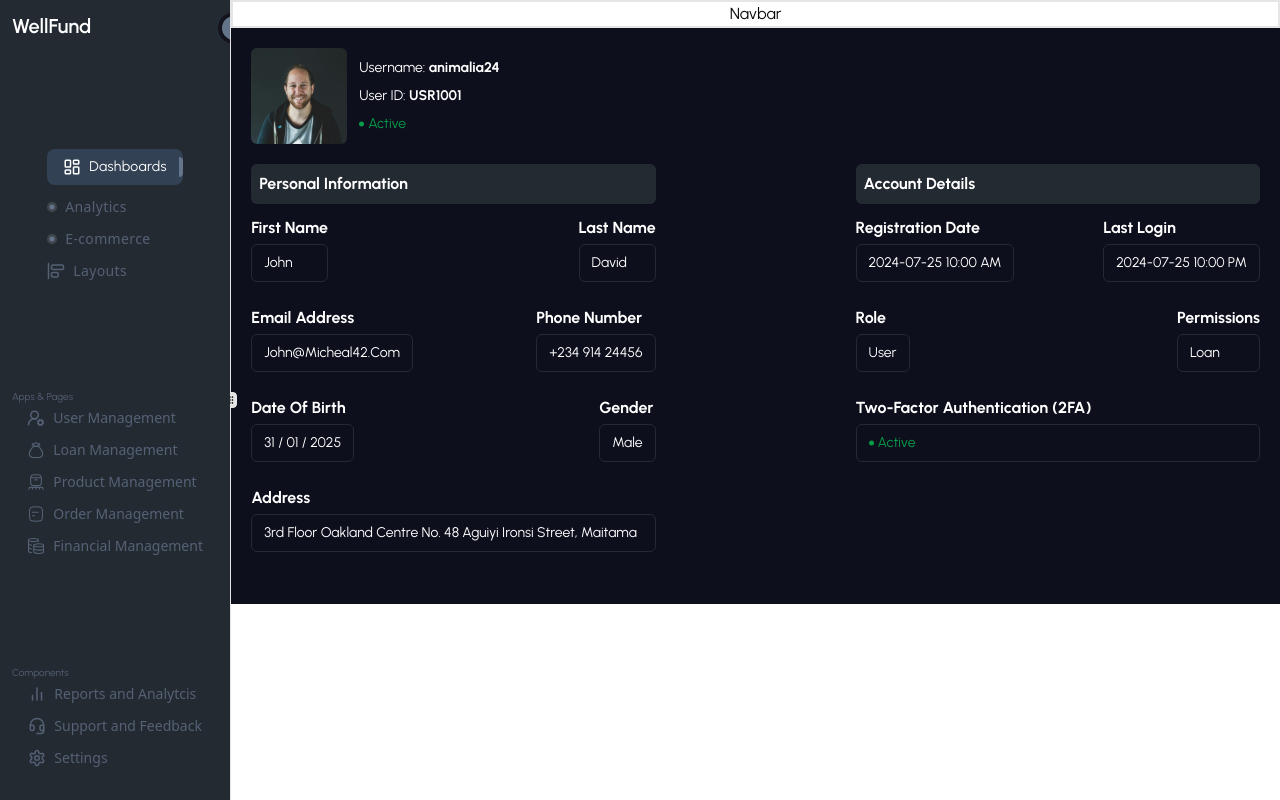
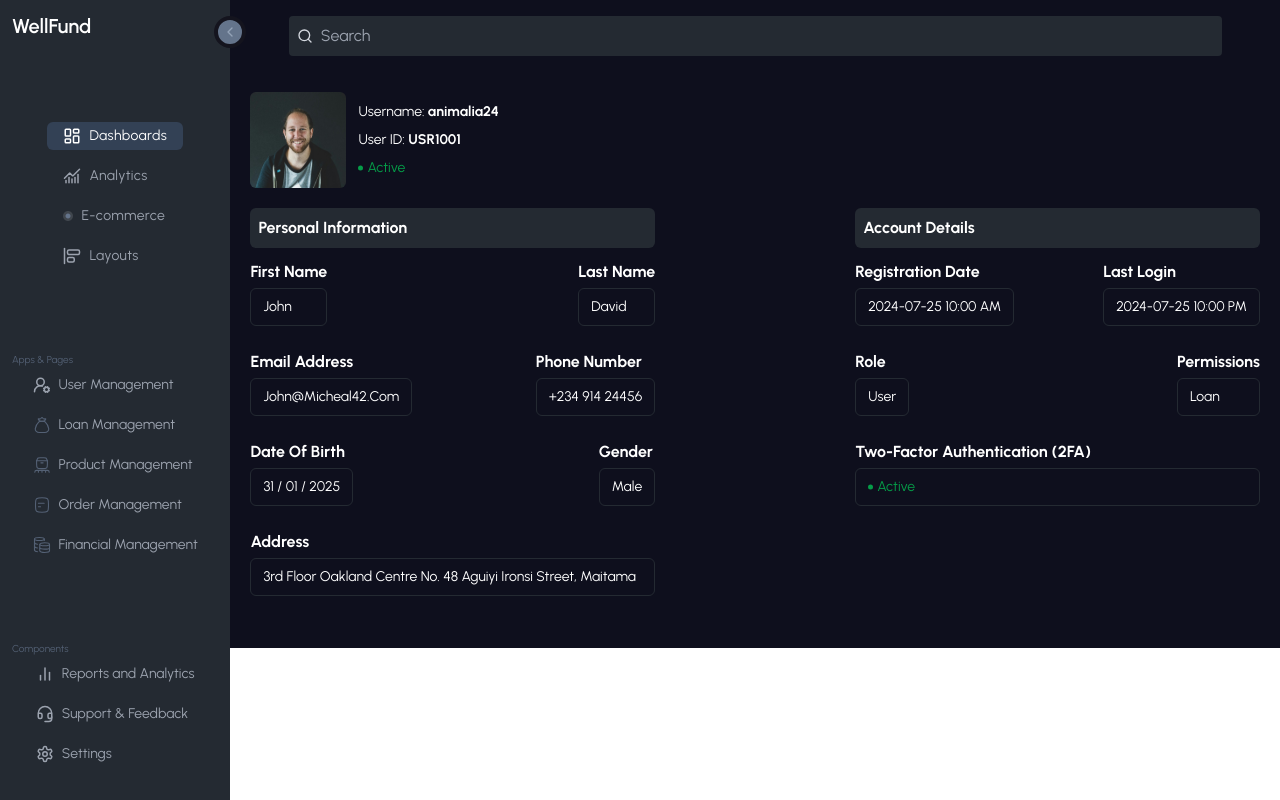
Before and after one commit to Build-Bridge/WellFund, a Next.js app: page / in a window 1280 px wide. Built offline with nearby package versions, Linux system fonts and the light colour scheme.

Commit message:
Updates on navigation component

```diff
--- a/src/app/(main)/_components/navbar.tsx
+++ b/src/app/(main)/_components/navbar.tsx
@@ -1,7 +1,14 @@
+import { Search } from "lucide-react";
+
 export const Navbar = () => {
-    return (
-        <div className="w-full text-center border-2">
-            Navbar
+  return (
+    <div className="w-full bg-[#0E0F1D] p-4 flex justify-center">
+      <div className="bg-[#242A32] w-11/12 relative text-center p-2 flex justify-betweeen rounded">
+        <div className="flex items-center gap-2 w-1/2">
+          <Search className="text-[#D4D8DF] w-4 h-4"/>
+          <input className="bg-transparent outline-none w-11/12 text-[#D4D8DF] placeholder:font-[#D4D8DF]" placeholder="Search" />
         </div>
-    )
+      </div>
+    </div>
+  );
 };
--- a/src/app/(main)/_components/navigation.tsx
+++ b/src/app/(main)/_components/navigation.tsx
@@ -1,112 +1,350 @@
 import { cn } from "@/lib/utils";
-import  Link  from "next/link";
+import Link from "next/link";
 import {
   AlignStartVertical,
   ChartNoAxesColumn,
-  ChevronLeft,
   Headset,
   LayoutDashboard,
   Settings,
   UserRoundCog,
+  ChartNoAxesCombined
 } from "lucide-react";
 import { usePathname } from "next/navigation";
+
 export const Navigation = () => {
-  const pathname  = usePathname();
+  const pathname = usePathname();
+  const navStyle = "flex gap-2 items-center font-sans relative";
 
-  const navStyle = "flex gap-2 items-center font-sans";
   return (
-    <aside className="group/sidebar relative overflow-y-auto flex h-full justify-between p-3 flex-col z-[99999] bg-[#242A32]">
-  <button className="absolute -right-1 transform translate-x-1/2 rounded-full w-8 h-8 bg-[#64748B] border-4 border-[#14141E] flex items-center justify-center">
-    <ChevronLeft className="w-[15px] h-[15px]" />
-  </button>
-<div className="w-full flex items-center justify-between text-white font-semibold text-xl">
-  <div>WellFund</div>
+    <aside className="group/sidebar relative w-auto overflow-y-auto flex h-full justify-between p-3 flex-col z-[99999] bg-[#242A32]">
+      <div className="w-full flex text-center text-white font-semibold text-xl">
+        WellFund
       </div>
       <div className="flex flex-col w-full text-[#546175] items-center text-sm tracking-wide">
         <div className="flex flex-col gap-y-3">
+
+          {/* Dashboards */}
           <Link
             href="/"
             passHref
             className={cn(
-        "flex w-full relative rounded-lg items-center gap-2 px-4 py-2", // adjust padding to match the image
+              "flex w-full relative rounded-md items-center gap-2 px-4 py-1",
               pathname === "/" && "bg-slate-700 text-white"
             )}
           >
             <LayoutDashboard
               className={cn(
-          "w-[18px] h-[18px] text-gray-400", // default color to match the image
-          pathname === "/" && "text-white" // active state for the icon
+                "w-[18px] h-[18px] text-gray-400",
+                pathname === "/" && "text-white"
               )}
             />
             <span
               className={cn(
-          "text-sm text-gray-400", // default text color
-          pathname === "/" && "text-white" // active state for the text
+                "text-sm text-gray-400",
+                pathname === "/" && "text-white"
               )}
               >
               Dashboards
             </span>
-        {pathname === "/" && (
-         <div className="absolute right-0 h-5 w-1 bg-[#64748B] rounded-r-lg" />
+          </Link>
+
+          {/* Analytics */}
+          <Link
+            href="/analytics"
+            passHref
+            className={cn(
+              "flex w-full relative rounded-lg items-center gap-2 px-4 py-1",
+              pathname === "/analytics" && "bg-slate-700 text-white"
             )}
+          >
+            <ChartNoAxesCombined
+              className={cn(
+                "w-[18px] h-[18px] text-gray-400",
+                pathname === "/analytics" && "text-white"
+              )}
+            />
+            <span
+              className={cn(
+                "text-sm text-gray-400",
+                pathname === "/analytics" && "text-white"
+              )}
+            >
+              Analytics
+            </span>
           </Link>
-          <div className={navStyle}>
+
+          {/* E-commerce */}
+          <Link
+            href="/e-commerce"
+            passHref
+            className={cn(
+              "flex w-full relative rounded-lg items-center gap-2 px-4 py-1",
+              pathname === "/e-commerce" && "bg-slate-700 text-white"
+            )}
+          >
+            {pathname === "/e-commerce" && (
+              <div className="absolute left-0 h-full w-1 bg-white rounded-r-lg" />
+            )}
             <img src="Circle.svg" className="w-[10px] h-[10px]" />
-            Analytics
-          </div>
-          <div className={navStyle}>
-            <img src="Circle.svg" className="w-[10px] h-[10px]" />
+            <span
+              className={cn(
+                "text-sm text-gray-400",
+                pathname === "/e-commerce" && "text-white"
+              )}
+            >
               E-commerce
-          </div>
-          <div className={navStyle}>
-            <AlignStartVertical className="w-[18px] h-[18px]" />
+            </span>
+          </Link>
+
+          {/* Layouts */}
+          <Link
+            href="/layouts"
+            passHref
+            className={cn(
+              "flex w-full relative rounded-lg items-center gap-2 px-4 py-1",
+              pathname === "/layouts" && "bg-slate-700 text-white"
+            )}
+          >
+            {pathname === "/layouts" && (
+              <div className="absolute left-0 h-full w-1 bg-white rounded-r-lg" />
+            )}
+            <AlignStartVertical
+              className={cn(
+                "w-[18px] h-[18px] text-gray-400",
+                pathname === "/layouts" && "text-white"
+              )}
+            />
+            <span
+              className={cn(
+                "text-sm text-gray-400",
+                pathname === "/layouts" && "text-white"
+              )}
+            >
               Layouts
+            </span>
+          </Link>
+
         </div>
       </div>
-      </div>
+
       <div className="flex flex-col w-full gap-y-1 text-[#546175]">
         <span className="text-[10px]">Apps & Pages</span>
         <div className="flex flex-col w-full items-center text-sm">
           <div className="flex flex-col gap-y-3">
-            <div className={navStyle}>
-              <UserRoundCog className="w-[18px] h-[18px]" />
+
+            {/* User Management */}
+            <Link
+              href="/user-management"
+              passHref
+              className={cn(
+                "flex w-full relative rounded-lg items-center gap-2 px-4 py-1",
+                pathname === "/user-management" && "bg-slate-700 text-white"
+              )}
+            >
+              {pathname === "/user-management" && (
+                <div className="absolute left-0 h-full w-1 bg-white rounded-r-lg" />
+              )}
+              <UserRoundCog
+                className={cn(
+                  "w-[18px] h-[18px] text-gray-400",
+                  pathname === "/user-management" && "text-white"
+                )}
+              />
+              <span
+                className={cn(
+                  "text-sm text-gray-400",
+                  pathname === "/user-management" && "text-white"
+                )}
+              >
                 User Management
-            </div>
-            <div className={navStyle}>
+              </span>
+            </Link>
+
+            {/* Loan Management */}
+            <Link
+              href="/loan-management"
+              passHref
+              className={cn(
+                "flex w-full relative rounded-lg items-center gap-2 px-4 py-1",
+                pathname === "/loan-management" && "bg-slate-700 text-white"
+              )}
+            >
+              {pathname === "/loan-management" && (
+                <div className="absolute left-0 h-full w-1 bg-white rounded-r-lg" />
+              )}
               <img src="money-bag-01.svg" className="w-[18px] h-[18px]" />
+              <span
+                className={cn(
+                  "text-sm text-gray-400",
+                  pathname === "/loan-management" && "text-white"
+                )}
+              >
                 Loan Management
-            </div>
-            <div className={navStyle}>
+              </span>
+            </Link>
+
+            {/* Product Management */}
+            <Link
+              href="/product-management"
+              passHref
+              className={cn(
+                "flex w-full relative rounded-lg items-center gap-2 px-4 py-1",
+                pathname === "/product-management" && "bg-slate-700 text-white"
+              )}
+            >
+              {pathname === "/product-management" && (
+                <div className="absolute left-0 h-full w-1 bg-white rounded-r-lg" />
+              )}
               <img src="product-loading.svg" className="w-[18px] h-[18px]" />
+              <span
+                className={cn(
+                  "text-sm text-gray-400",
+                  pathname === "/product-management" && "text-white"
+                )}
+              >
                 Product Management
-            </div>
-            <div className={navStyle}>
+              </span>
+            </Link>
+
+            {/* Order Management */}
+            <Link
+              href="/order-management"
+              passHref
+              className={cn(
+                "flex w-full relative rounded-lg items-center gap-2 px-4 py-1",
+                pathname === "/order-management" && "bg-slate-700 text-white"
+              )}
+            >
+              {pathname === "/order-management" && (
+                <div className="absolute left-0 h-full w-1 bg-white rounded-r-lg" />
+              )}
               <img src="border-full.svg" className="w-[18px] h-[18px]" />
+              <span
+                className={cn(
+                  "text-sm text-gray-400",
+                  pathname === "/order-management" && "text-white"
+                )}
+              >
                 Order Management
-            </div>
-            <div className={navStyle}>
+              </span>
+            </Link>
+
+            {/* Financial Management */}
+            <Link
+              href="/financial-management"
+              passHref
+              className={cn(
+                "flex w-full relative rounded-lg items-center gap-2 px-4 py-1",
+                pathname === "/financial-management" && "bg-slate-700 text-white"
+              )}
+            >
+              {pathname === "/financial-management" && (
+                <div className="absolute left-0 h-full w-1 bg-white rounded-r-lg" />
+              )}
               <img src="coins-01.svg" className="w-[18px] h-[18px]" />
+              <span
+                className={cn(
+                  "text-sm text-gray-400",
+                  pathname === "/financial-management" && "text-white"
+                )}
+              >
                 Financial Management
+              </span>
+            </Link>
+
           </div>
         </div>
       </div>
-      </div>
+
       <div className="flex flex-col w-full gap-y-1 text-[#546175]">
         <span className="text-[10px]">Components</span>
         <div className="flex flex-col w-full items-center text-sm pb-5">
           <div className="flex flex-col gap-y-3">
-            <div className={navStyle}>
-              <ChartNoAxesColumn className="w-[18px] h-[18px]" />
-              Reports and Analytcis
-            </div>
-            <div className={navStyle}>
-              <Headset className="w-[18px] h-[18px]" />
-              Support and Feedback
-            </div>
-            <div className={navStyle}>
-              <Settings className="w-[18px] h-[18px]" />
+
+            {/* Reports and Analytics */}
+            <Link
+              href="/reports-analytics"
+              passHref
+              className={cn(
+                "flex w-full relative rounded-lg items-center gap-2 px-4 py-1",
+                pathname === "/reports-analytics" && "bg-slate-700 text-white"
+              )}
+            >
+              {pathname === "/reports-analytics" && (
+                <div className="absolute left-0 h-full w-1 bg-white rounded-r-lg" />
+              )}
+              <ChartNoAxesColumn
+                className={cn(
+                  "w-[18px] h-[18px] text-gray-400",
+                  pathname === "/reports-analytics" && "text-white"
+                )}
+              />
+              <span
+                className={cn(
+                  "text-sm text-gray-400",
+                  pathname === "/reports-analytics" && "text-white"
+                )}
+              >
+                Reports and Analytics
+              </span>
+            </Link>
+
+            {/* Support and Feedback */}
+            <Link
+              href="/support-feedback"
+              passHref
+              className={cn(
+                "flex w-full relative rounded-lg items-center gap-2 px-4 py-1",
+                pathname === "/support-feedback" && "bg-slate-700 text-white"
+              )}
+            >
+              {pathname === "/support-feedback" && (
+                <div className="absolute left-0 h-full w-1 bg-white rounded-r-lg" />
+              )}
+              <Headset
+                className={cn(
+                  "w-[18px] h-[18px] text-gray-400",
+                  pathname === "/support-feedback" && "text-white"
+                )}
+              />
+              <span
+                className={cn(
+                  "text-sm text-gray-400",
+                  pathname === "/support-feedback" && "text-white"
+                )}
+              >
+                Support & Feedback
+              </span>
+            </Link>
+
+            {/* Settings */}
+            <Link
+              href="/settings"
+              passHref
+              className={cn(
+                "flex w-full relative rounded-lg items-center gap-2 px-4 py-1",
+                pathname === "/settings" && "bg-slate-700 text-white"
+              )}
+            >
+              {pathname === "/settings" && (
+                <div className="absolute left-0 h-full w-1 bg-white rounded-r-lg" />
+              )}
+              <Settings
+                className={cn(
+                  "w-[18px] h-[18px] text-gray-400",
+                  pathname === "/settings" && "text-white"
+                )}
+              />
+              <span
+                className={cn(
+                  "text-sm text-gray-400",
+                  pathname === "/settings" && "text-white"
+                )}
+              >
                 Settings
-            </div>
+              </span>
+            </Link>
+
           </div>
         </div>
       </div>
--- a/src/app/(main)/layout.tsx
+++ b/src/app/(main)/layout.tsx
@@ -7,21 +7,25 @@ import {
 } from "@/components/ui/resizable";
 import { Navigation } from "@/app/(main)/_components/navigation";
 import { Navbar } from "@/app/(main)/_components/navbar";
-import {  useRef } from "react";
+import { useState, useRef } from "react";
 import { ImperativePanelHandle } from "react-resizable-panels";
+import { Toggle } from "./_components/toggle";
 
 const MainLayout = ({ children }: { children: React.ReactNode }) => {
   const panelRef = useRef<ImperativePanelHandle>(null);
+  const [isCollapsed, setIsCollapsed] = useState<boolean>(false);
   const collapsePanel = () => {
     const panel = panelRef.current;
     if (panel) {
       panel.collapse();
+      setIsCollapsed(true);
     }
   };
   const expandPanel = () => {
     const panel = panelRef.current;
     if (panel) {
       panel.expand();
+      setIsCollapsed(false);
     }
   };
 
@@ -38,9 +42,9 @@ const MainLayout = ({ children }: { children: React.ReactNode }) => {
       >
         <Navigation  />
       </ResizablePanel>
-      <ResizableHandle withHandle />
       <ResizablePanel defaultSize={82}>
         <main className="flex h-[100vh] w-full flex-col overflow-y-scroll">
+          <Toggle isCollapsed={isCollapsed} expandPanel={expandPanel} collapsePanel={collapsePanel}/>
           <Navbar />
           <div>{children}</div>
         </main>
```
Lines whose indentation alone changed are shown as unchanged.
